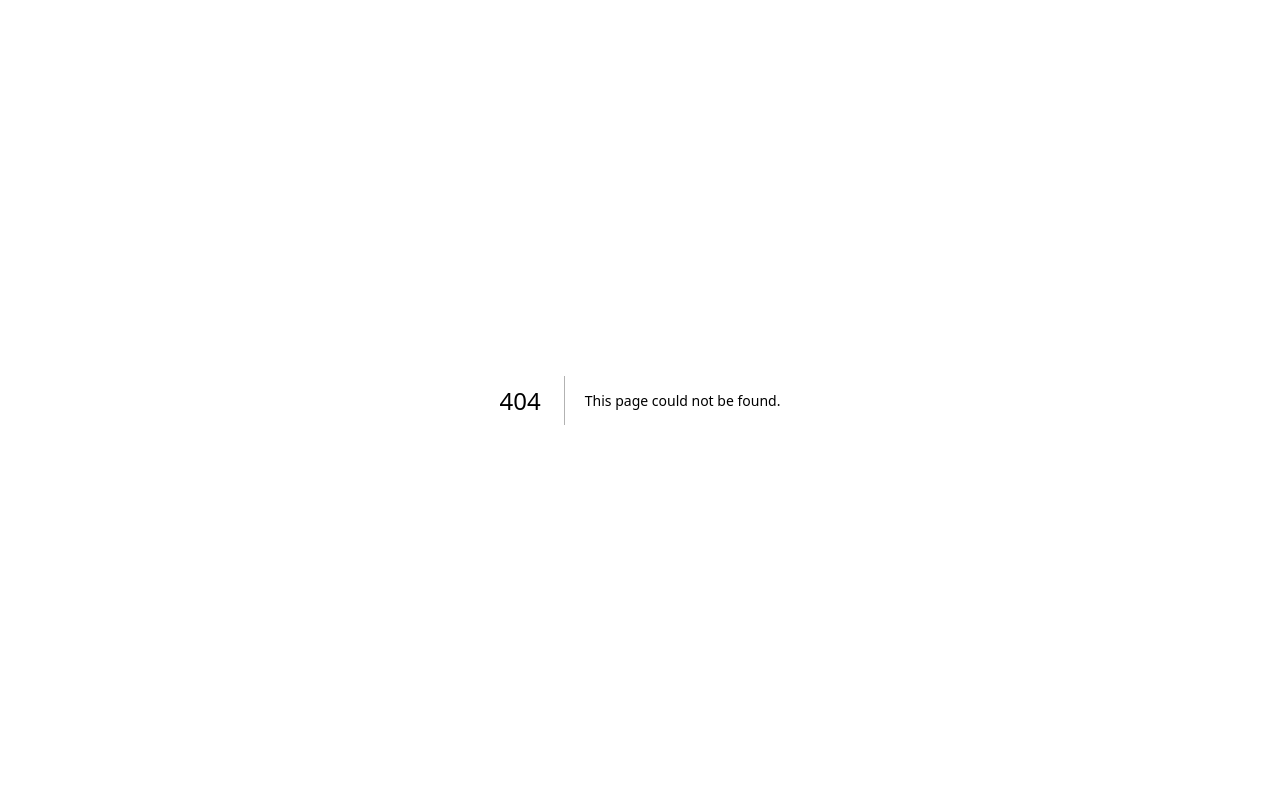
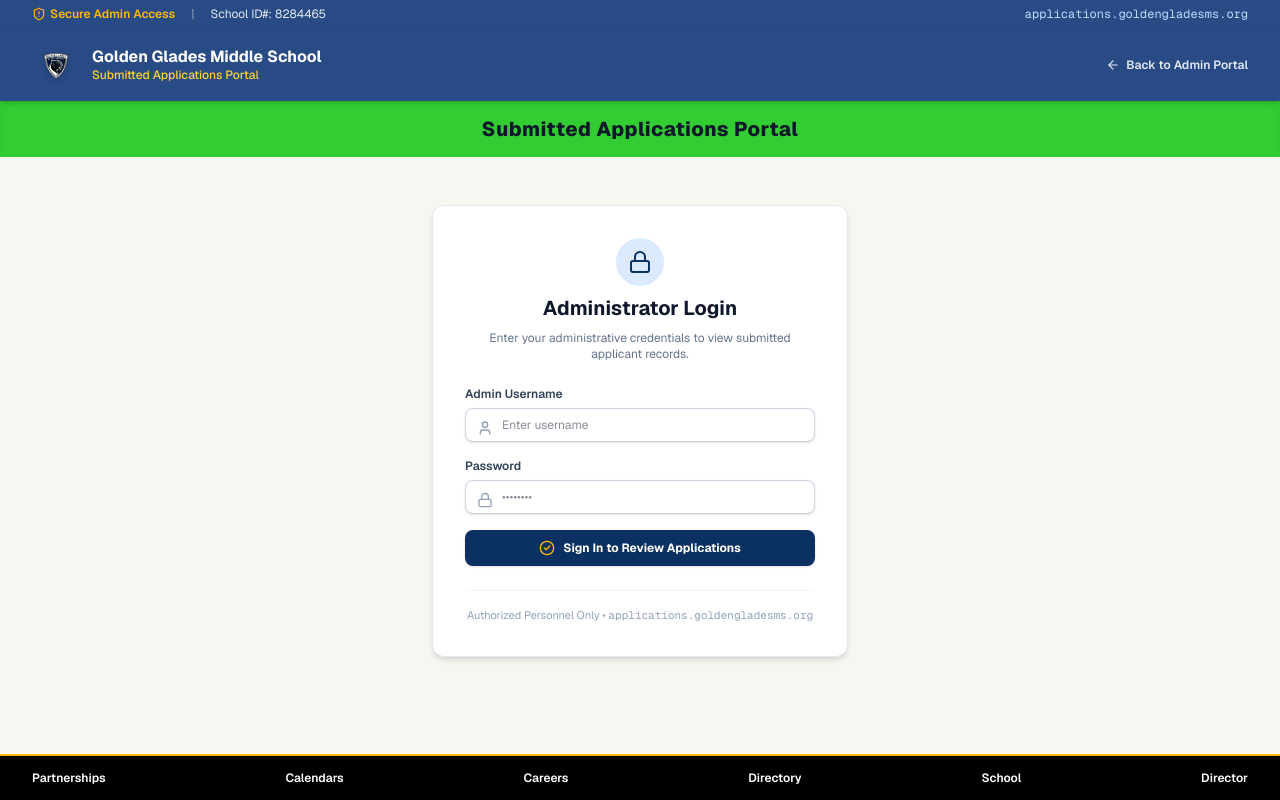
Before and after one commit to GoldenGladesMiddle/golden-glades-portal, a Next.js app: page /applications in a window 1280 px wide. Before the commit this address had no page. Built offline with nearby package versions, Linux system fonts and the light colour scheme.

Commit message:
Add Applications Login Page component
This component provides a login interface for administrators to access submitted applications. It includes form validation and displays error messages for incomplete submissions.

```diff
--- /dev/null
+++ b/app/applications/page.tsx
@@ -0,0 +1,154 @@
+'use client';
+
+import React, { useState } from 'react';
+import Image from 'next/image';
+import Link from 'next/link';
+import { ShieldAlert, Lock, User, CheckCircle2, ArrowLeft } from 'lucide-react';
+
+export default function ApplicationsLoginPage() {
+  const [username, setUsername] = useState('');
+  const [password, setPassword] = useState('');
+  const [error, setError] = useState('');
+
+  const handleSubmit = (e: React.FormEvent) => {
+    e.preventDefault();
+    if (!username || !password) {
+      setError('Please enter both your admin username and password.');
+      return;
+    }
+    setError('');
+    // Handle authentication logic / API calls here
+  };
+
+  return (
+    <div className="min-h-screen bg-[#f8f6f0] flex flex-col justify-between font-sans">
+      <div>
+        {/* Top Header Bar */}
+        <header className="bg-[#284b85] text-white shadow-md sticky top-0 z-50">
+          <div className="text-slate-200 text-xs py-1.5 px-4 md:px-8 flex justify-between items-center border-b border-blue-900/40">
+            <div className="flex items-center space-x-4">
+              <span className="flex items-center gap-1 text-amber-400 font-semibold">
+                <ShieldAlert className="w-3.5 h-3.5" /> Secure Admin Access
+              </span>
+              <span className="hidden sm:inline text-slate-400">|</span>
+              <span className="hidden sm:inline">School ID#: 8284465</span>
+            </div>
+            <span className="text-xs text-blue-200 font-mono">applications.goldengladesms.org</span>
+          </div>
+
+          <div className="max-w-7xl mx-auto px-4 md:px-8 py-3 flex items-center justify-between">
+            <div className="flex items-center space-x-3">
+              <Image
+                src="/logo.png"
+                alt="Golden Glades Middle Logo"
+                width={50}
+                height={50}
+                className="w-12 h-12 object-contain drop-shadow-md"
+                priority
+              />
+              <div>
+                <h1 className="text-base font-bold leading-tight">Golden Glades Middle School</h1>
+                <p className="text-xs text-amber-300 font-medium">Submitted Applications Portal</p>
+              </div>
+            </div>
+
+            <Link
+              href="/AdminPortal"
+              className="flex items-center gap-1.5 text-xs font-semibold text-slate-200 hover:text-amber-300 transition"
+            >
+              <ArrowLeft className="w-3.5 h-3.5" /> Back to Admin Portal
+            </Link>
+          </div>
+        </header>
+
+        {/* Lime Green Banner */}
+        <div className="bg-[#32cd32] text-slate-900 py-3.5 px-6 text-center shadow-inner">
+          <h2 className="text-lg md:text-xl font-extrabold tracking-wide">
+            Submitted Applications Portal
+          </h2>
+        </div>
+
+        {/* Main Login Workspace */}
+        <main className="max-w-md mx-auto px-4 py-12">
+          <div className="bg-white p-8 rounded-xl shadow-md border border-slate-200 space-y-6">
+            <div className="text-center space-y-2">
+              <div className="w-12 h-12 bg-blue-100 text-[#0a3161] rounded-full flex items-center justify-center mx-auto mb-2">
+                <Lock className="w-6 h-6" />
+              </div>
+              <h3 className="text-xl font-bold text-slate-900">Administrator Login</h3>
+              <p className="text-xs text-slate-500">
+                Enter your administrative credentials to view submitted applicant records.
+              </p>
+            </div>
+
+            {error && (
+              <div className="p-3 rounded-lg bg-rose-50 border border-rose-200 text-rose-700 text-xs text-center font-medium">
+                {error}
+              </div>
+            )}
+
+            <form onSubmit={handleSubmit} className="space-y-4">
+              <div className="space-y-1.5">
+                <label className="text-xs font-semibold text-slate-700 block">
+                  Admin Username
+                </label>
+                <div className="relative">
+                  <User className="w-4 h-4 text-slate-400 absolute left-3 top-3" />
+                  <input
+                    type="text"
+                    value={username}
+                    onChange={(e) => setUsername(e.target.value)}
+                    placeholder="Enter username"
+                    className="w-full bg-white border border-slate-300 rounded-lg py-2 pl-9 pr-3 text-xs text-slate-900 focus:outline-none focus:ring-2 focus:ring-blue-600 shadow-sm"
+                  />
+                </div>
+              </div>
+
+              <div className="space-y-1.5">
+                <label className="text-xs font-semibold text-slate-700 block">
+                  Password
+                </label>
+                <div className="relative">
+                  <Lock className="w-4 h-4 text-slate-400 absolute left-3 top-3" />
+                  <input
+                    type="password"
+                    value={password}
+                    onChange={(e) => setPassword(e.target.value)}
+                    placeholder="••••••••"
+                    className="w-full bg-white border border-slate-300 rounded-lg py-2 pl-9 pr-3 text-xs text-slate-900 focus:outline-none focus:ring-2 focus:ring-blue-600 shadow-sm"
+                  />
+                </div>
+              </div>
+
+              <button
+                type="submit"
+                className="w-full bg-[#0a3161] hover:bg-[#284b85] text-white text-xs font-bold py-2.5 rounded-lg transition shadow-sm flex items-center justify-center gap-2"
+              >
+                <CheckCircle2 className="w-4 h-4 text-amber-400" />
+                Sign In to Review Applications
+              </button>
+            </form>
+
+            <div className="pt-4 border-t border-slate-100 text-center">
+              <p className="text-[11px] text-slate-400">
+                Authorized Personnel Only • <span className="font-mono">applications.goldengladesms.org</span>
+              </p>
+            </div>
+          </div>
+        </main>
+      </div>
+
+      {/* Footer */}
+      <footer className="bg-black text-white text-xs font-semibold py-3.5 px-4 md:px-8 border-t-2 border-amber-400">
+        <div className="max-w-7xl mx-auto flex flex-wrap items-center justify-center md:justify-between gap-y-2 gap-x-6 text-center">
+          <a href="#" className="hover:text-amber-400 transition">Partnerships</a>
+          <a href="#" className="hover:text-amber-400 transition">Calendars</a>
+          <Link href="/careers" className="hover:text-amber-400 transition">Careers</Link>
+          <a href="#" className="hover:text-amber-400 transition">Directory</a>
+          <a href="#" className="hover:text-amber-400 transition">School</a>
+          <Link href="/director" className="hover:text-amber-400 transition">Director</Link>
+        </div>
+      </footer>
+    </div>
+  );
+}
```
